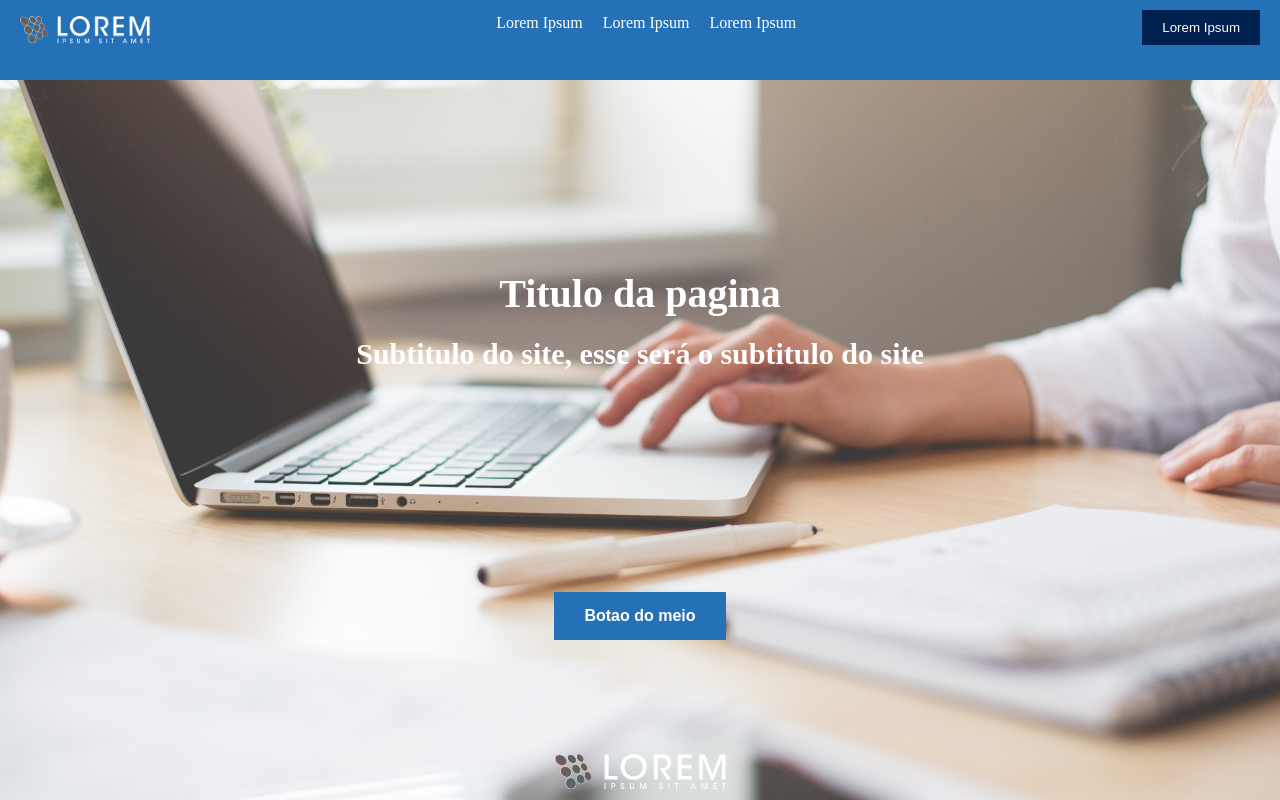
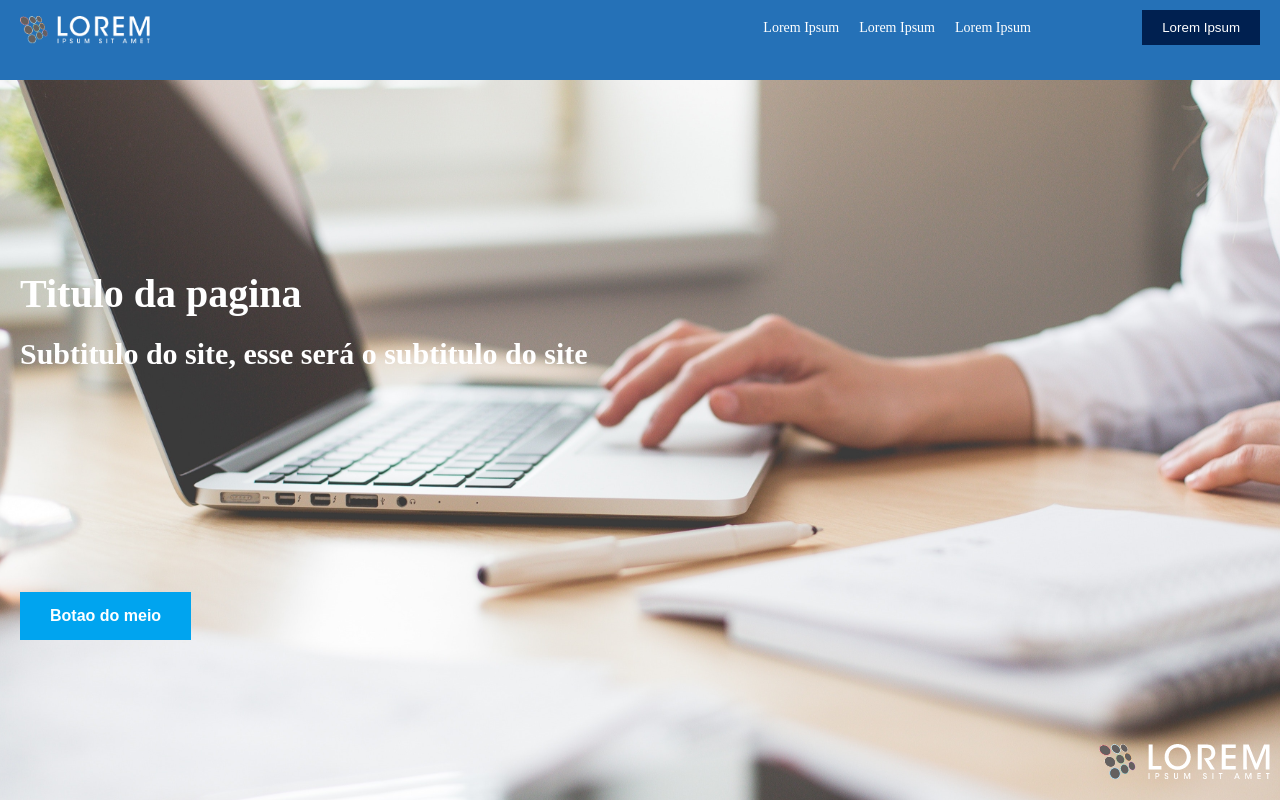
Before and after one commit to andersonarorjdev/Desafio-Raccon, a plain HTML site: page index.html in a window 1280 px wide. Shown: the top 800 px of the page. Drawn offline with Linux system fonts and the light colour scheme.

Commit message:
Corrijido a responsividade do header.

```diff
--- a/styles/navbar.css
+++ b/styles/navbar.css
@@ -178,7 +178,7 @@
     color:#FFFFFF;
 
     padding:15px 30px;
-    background-color: #2571b7;
+    background-color: #00a4ef;
     border: none;
 }
 /* Estilização da navbar para o maior breakpoint */
@@ -193,6 +193,12 @@
     flex-direction:row;
     justify-content:space-between;
     align-items: center;
+}
+#NavGreatItems ul{
+    padding:10px 10px 0px 40%;
+}
+#NavGreatItems li{
+    font-size: 14px;
 }
 
 #NavGreat img{
@@ -226,7 +232,7 @@
     margin-top: 10px;
 }
 
-@media(min-width:501px){
+@media(min-width:997px){
     #NavGreat{
         display: block;
     }
@@ -242,3 +248,52 @@
         color:red;
     }
 }
+
+@media(min-width:500px){
+
+    #MainHeader{
+        grid-column-start:1;
+        grid-column-end:3;
+
+        grid-row-start: 2;
+        grid-row-end:8;
+
+        display:flex;
+        flex-direction: column;
+        justify-content: center;
+        align-items: flex-start;
+
+        padding:0px 0px 0px 20px;
+    }
+
+    #ButtonHeader{
+        grid-column-start:1;
+        grid-column-end:3;
+
+        grid-row-start: 6;
+        grid-row-end:9;
+
+        display:flex;
+        flex-direction: column;
+        justify-content:flex-end;
+        align-items: flex-start;
+
+        padding:0px 0px 0px 20px;
+    }
+
+    #LogoHeader{
+        grid-column-start:1;
+        grid-column-end:3;
+
+        grid-row-start: 9;
+        grid-row-end:11;
+
+        display:flex;
+        flex-direction:column;
+        justify-content: flex-end;
+        align-items: flex-end;
+        padding:0px 20px 20px 0px;
+
+
+    }
+}
```
